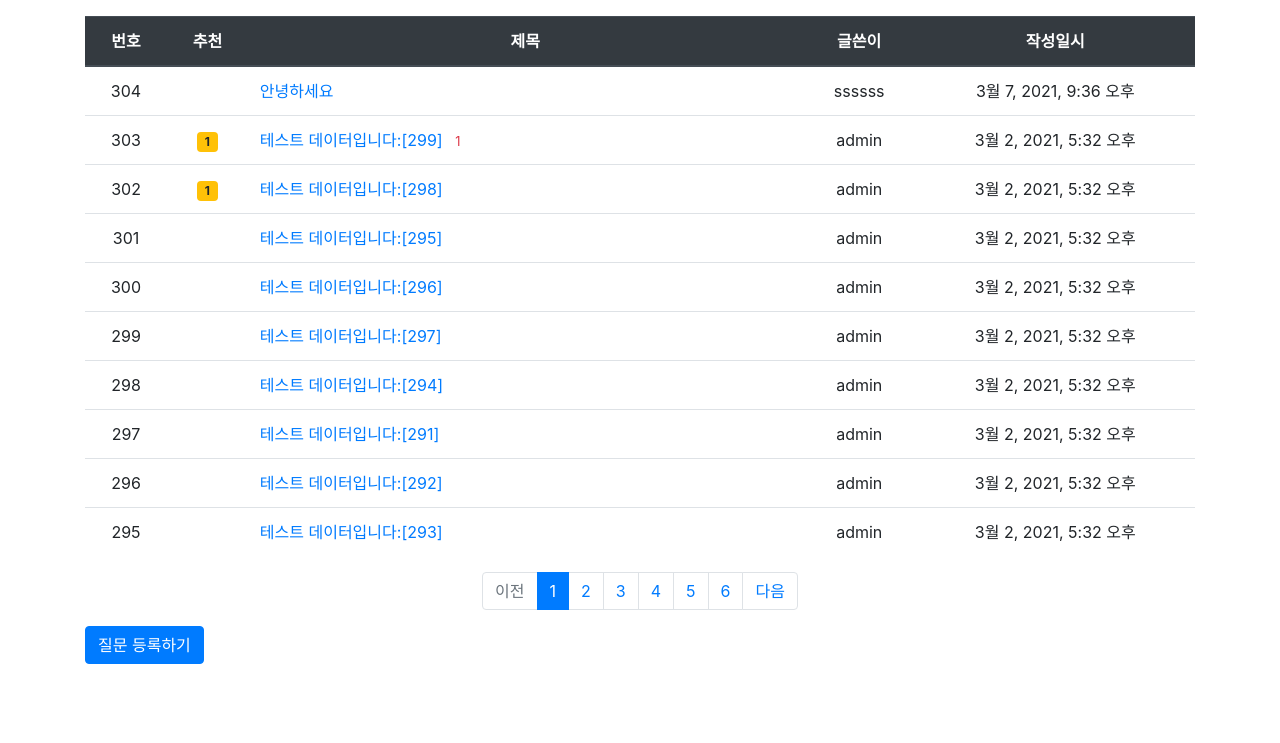
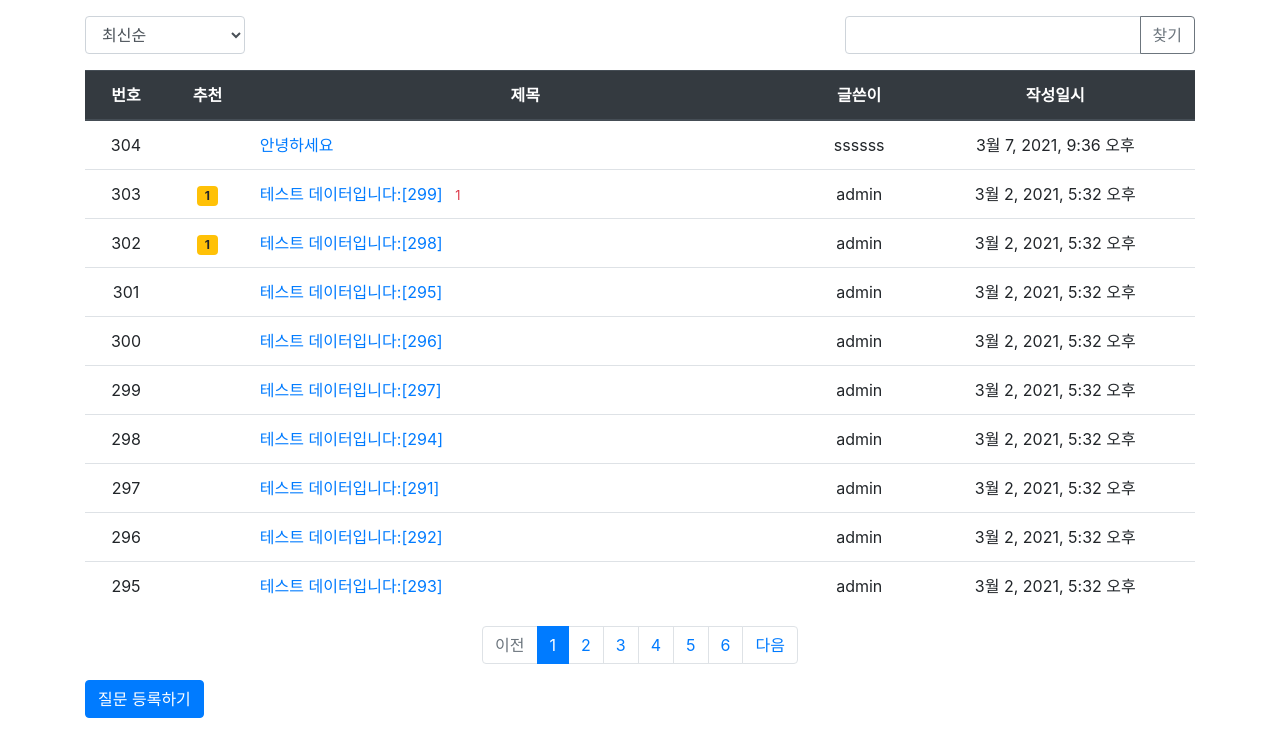
Before and after one commit to kimwram/django-proj, a Django app: page / in a window 1280 px wide. Shown: the part 57-800 px from the top of the page. Run offline with Django 3.2, Linux system fonts and the light colour scheme; data comes from the database, SQL or seed files in the repository; both versions use the stored data as it was after the commit; some libraries are stand-ins or nearby versions.

Commit message:
마지막 수업

```diff
--- a/pybo/views/base_views.py
+++ b/pybo/views/base_views.py
@@ -2,18 +2,36 @@ from django.core.paginator import Paginator
 from django.shortcuts import render, get_object_or_404
 
 from ..models import Question
+from django.db.models import Q, Count
 
 
 def index(request):
     """
     pybo 목록 출력
     """
+    # 입력 파라미터
     page = request.GET.get('page', '1')  # 페이지
-    question_list = Question.objects.order_by('-create_date')
+    kw = request.GET.get('kw', '')  # 검색어
+
+    so = request.GET.get('so', 'recent')  # 정렬기준
+
+    # 정렬
+    if so == 'recommend':
+        question_list = Question.objects.annotate(num_voter=Count('voter')).order_by('-num_voter', '-create_date')
+    elif so == 'popular':
+        question_list = Question.objects.annotate(num_answer=Count('answer')).order_by('-num_answer', '-create_date')
+    else:  # recent
+        question_list = Question.objects.order_by('-create_date')
+    if kw:
+        question_list = question_list.filter(
+            Q(subject__icontains=kw) |  # 제목검색
+            Q(content__icontains=kw) |  # 내용검색
+            Q(author__username__icontains=kw) |  # 질문 글쓴이검색
+            Q(answer__author__username__icontains=kw)  # 답변 글쓴이검색
+        ).distinct()
     paginator = Paginator(question_list, 10)  # 페이지당 10개씩 보여주기
     page_obj = paginator.get_page(page)
-    context = {'question_list': page_obj}
-    # context = {'question_list': question_list}
+    context = {'question_list': page_obj, 'page': page, 'kw': kw, 'so': so}  # <------ so 추가
     return render(request, 'pybo/question_list.html', context)
     # return HttpResponse("안녕하세요 pybo에 오신것을 환영합니다.")
 
--- a/templates/pybo/question_list.html
+++ b/templates/pybo/question_list.html
@@ -1,8 +1,22 @@
-
 {% extends 'base.html' %}
 {% load pybo_filter %}
 {% block content %}
 <div class="container my-3">
+    <div class="row justify-content-between my-3">
+        <div class="col-2">
+            <select class="form-control so">
+                <option value="recent" {% if so == 'recent' %}selected{% endif %}>최신순</option>
+                <option value="recommend" {% if so == 'recommend' %}selected{% endif %}>추천순</option>
+                <option value="popular" {% if so == 'popular' %}selected{% endif %}>인기순</option>
+            </select>
+        </div>
+        <div class="col-4 input-group">
+            <input type="text" class="form-control kw" value="{{ kw|default_if_none:'' }}">
+            <div class="input-group-append">
+                <button class="btn btn-outline-secondary" type="button" id="btn_search">찾기</button>
+            </div>
+        </div>
+    </div>
     <table class="table">
         <thead>
         <tr class="text-center thead-dark">
@@ -18,6 +32,7 @@
         {% for question in question_list %}
         <tr class="text-center">
             <td>
+                <!-- 번호 = 전체건수 - 시작인덱스 - 현재인덱스 + 1 -->
                 {{ question_list.paginator.count|sub:question_list.start_index|sub:forloop.counter0|add:1 }}
             </td>
             <td>
@@ -31,7 +46,7 @@
                 <span class="text-danger small ml-2">{{ question.answer_set.count }}</span>
                 {% endif %}
             </td>
-            <td>{{ question.author.username }}</td>
+            <td>{{ question.author.username }}</td>  <!-- 글쓴이 추가 -->
             <td>{{ question.create_date }}</td>
         </tr>
         {% endfor %}
@@ -47,7 +62,7 @@
         <!-- 이전페이지 -->
         {% if question_list.has_previous %}
         <li class="page-item">
-            <a class="page-link" href="?page={{ question_list.previous_page_number }}">이전</a>
+            <a class="page-link" data-page="{{ question_list.previous_page_number }}" href="#">이전</a>
         </li>
         {% else %}
         <li class="page-item disabled">
@@ -59,11 +74,11 @@
         {% if page_number >= question_list.number|add:-5 and page_number <= question_list.number|add:5 %}
             {% if page_number == question_list.number %}
             <li class="page-item active" aria-current="page">
-                <a class="page-link" href="?page={{ page_number }}">{{ page_number }}</a>
+                <a class="page-link" data-page="{{ page_number }}" href="#">{{ page_number }}</a>
             </li>
             {% else %}
             <li class="page-item">
-                <a class="page-link" href="?page={{ page_number }}">{{ page_number }}</a>
+                <a class="page-link" data-page="{{ page_number }}" href="#">{{ page_number }}</a>
             </li>
             {% endif %}
         {% endif %}
@@ -71,7 +86,7 @@
         <!-- 다음페이지 -->
         {% if question_list.has_next %}
         <li class="page-item">
-            <a class="page-link" href="?page={{ question_list.next_page_number }}">다음</a>
+            <a class="page-link" data-page="{{ question_list.next_page_number }}" href="#">다음</a>
         </li>
         {% else %}
         <li class="page-item disabled">
@@ -82,4 +97,31 @@
     <!-- 페이징처리 끝 -->
     <a href="{% url 'pybo:question_create' %}" class="btn btn-primary">질문 등록하기</a>
 </div>
+<form id="searchForm" method="get" action="{% url 'index' %}">
+    <input type="hidden" id="kw" name="kw" value="{{ kw|default_if_none:'' }}">
+    <input type="hidden" id="page" name="page" value="{{ page }}">
+    <input type="hidden" id="so" name="so" value="{{ so }}">
+</form>
 {% endblock %}
+{% block script %}
+<script type='text/javascript'>
+$(document).ready(function(){
+    $(".page-link").on('click', function() {
+        $("#page").val($(this).data("page"));
+        $("#searchForm").submit();
+    });
+
+    $("#btn_search").on('click', function() {
+        $("#kw").val($(".kw").val());
+        $("#page").val(1);  // 검색버튼을 클릭할 경우 1페이지부터 조회한다.
+        $("#searchForm").submit();
+    });
+
+    $(".so").on('change', function() {
+        $("#so").val($(this).val());
+        $("#page").val(1);
+        $("#searchForm").submit();
+    });
+});
+</script>
+{% endblock %}
```
Also changed, not shown: db.sqlite3.
